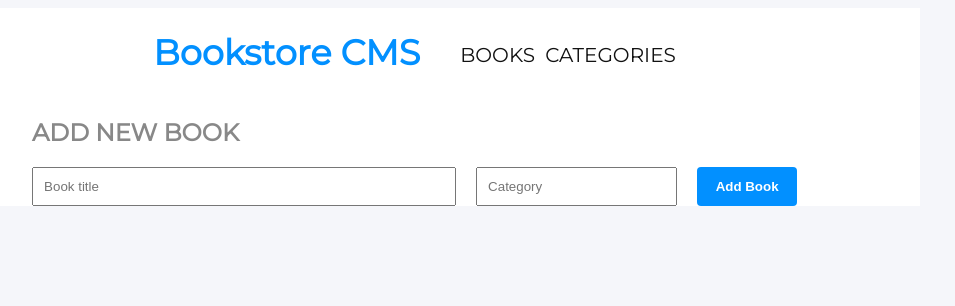
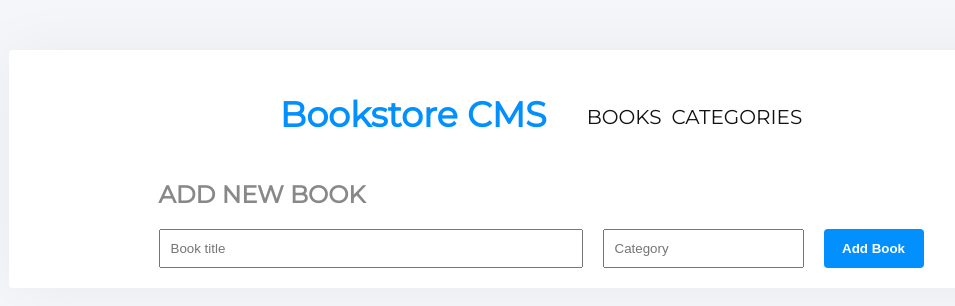
Before and after one commit to thecodechaser/book-store, a React (Create React App) app: page / in a window 1280 px wide. Shown: the top 306 px of the page, without its empty margins (99-1054 px from the left). Built offline with nearby package versions, Linux system fonts and the light colour scheme.

Commit message:
Add styling for body

```diff
--- a/src/App.css
+++ b/src/App.css
@@ -11,7 +11,10 @@ body {
     flex-direction: column;
     align-items: center;
     background-color: #ffffff;
-   width: 80%;
+    margin: 50px 100px;
+    padding: 20px 10px;
+    border-radius: 4px;
+    box-shadow: 0 0 60px 0 rgba(0, 0, 0, 0.05);
 }
 
 /* style for header*/
```
